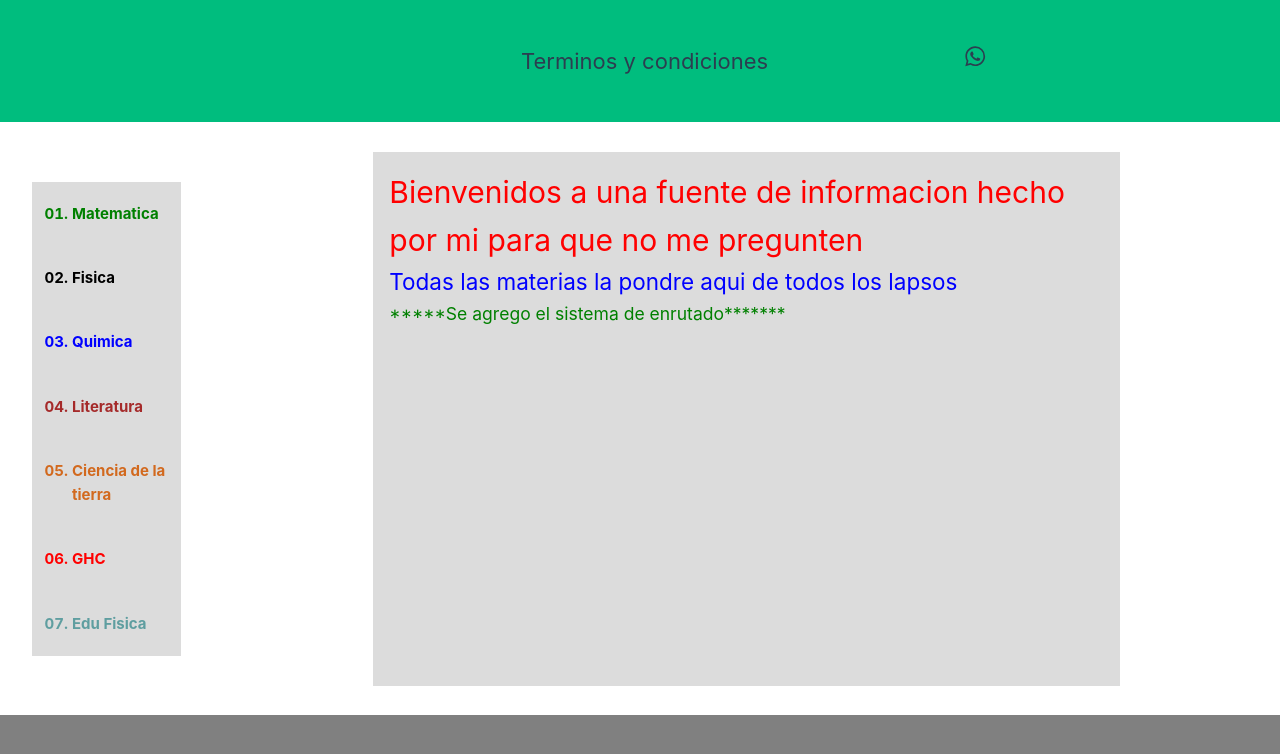
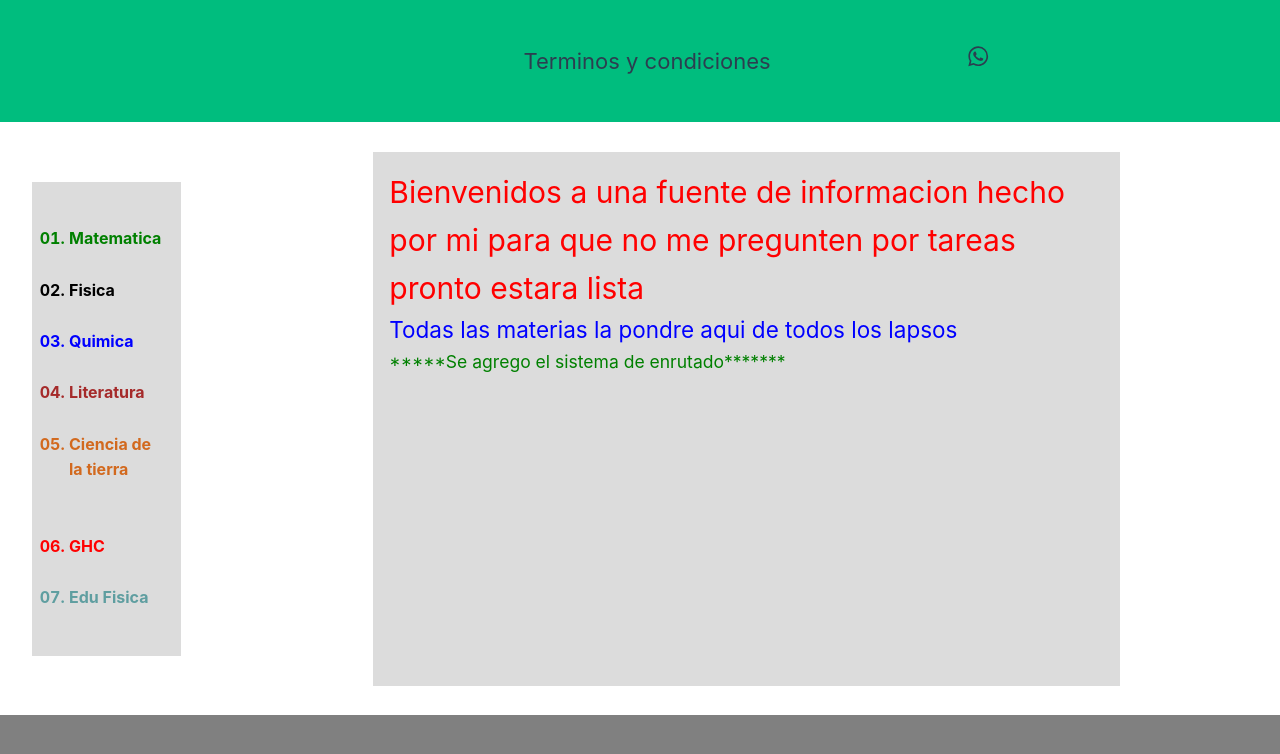
Before and after one commit to GinoMartinez080808/Proyecto-Inv-del-liceo, a Vue app in the folder inv-lic/: page / in a window 1280 px wide. Shown: the top 754 px of the page. Built offline with nearby package versions, Linux system fonts and the light colour scheme.

Commit message:
modified:   inv-lic/src/App.vue 	modified:   inv-lic/src/assets/main.css 	modified:   inv-lic/src/views/HomeView.vue

```diff
--- a/inv-lic/src/App.vue
+++ b/inv-lic/src/App.vue
@@ -210,6 +210,7 @@ background-color: gray;}
   height: 100%;
 }
 }
+
 @media (min-width: 400px) {
 header { grid-area: header;
   background: hsla(160, 100%, 37%, 1);
@@ -221,44 +222,44 @@ header { grid-area: header;
 .matematica{
   color: green;
   font-weight: bolder;
-  list-style:decimal-leading-zero ;
+
 
 }
 .quimica{
   color: blue;
   font-weight: bolder;
-  list-style:decimal-leading-zero ;
+
 
 }
 .fisica{
 
   color: black;
   font-weight: bolder;
-  list-style:decimal-leading-zero ;
+
 
 }
 .ghc{
   color: red;
   font-weight: bolder;
-  list-style:decimal-leading-zero ;
+
 
 }
 .literatura{
   color:brown;
   font-weight: bold;
-  list-style:decimal-leading-zero ;
+
 
 }
 .ci{
   color:chocolate;
   font-weight: bolder;
-  list-style:decimal-leading-zero ;
+
 
 }
 .edufisica{
   color:cadetblue;
   font-weight: bolder;
-  list-style:decimal-leading-zero;
+
 
 }
 li:hover{
--- a/inv-lic/src/assets/main.css
+++ b/inv-lic/src/assets/main.css
@@ -22,6 +22,7 @@ body {
   background-color: white;
 }
 @media (min-width: 400px) {
+
   .ulL{
     height: 100%;
     width: 100%;
@@ -30,7 +31,9 @@ body {
     align-items: normal;
     flex-direction: row;
     flex-wrap: wrap;
-
+    list-style: none;
+   padding:1rem ;
+   font-size: 16px;
 
     }
     .links{
@@ -70,7 +73,7 @@ body {
     justify-content: space-around;
     align-items: normal;
     flex-direction: column;
-
+    padding:2rem ;
     }
     .links{
       background: gainsboro;
@@ -108,3 +111,8 @@ body {
   overflow: auto;
   background: gainsboro;
 }
+
+
+li{
+  margin-left: 5px;
+}
--- a/inv-lic/src/views/HomeView.vue
+++ b/inv-lic/src/views/HomeView.vue
@@ -4,7 +4,7 @@ import TheWelcome from '../components/TheWelcome.vue'
 
 <template>
   <div class="pag">
-    <h1>Bienvenidos a una fuente de informacion hecho por mi para que no me pregunten</h1>
+    <h1>Bienvenidos a una fuente de informacion hecho por mi para que no me pregunten por tareas pronto estara lista</h1>
     <h2>Todas las materias la pondre aqui de todos los lapsos</h2>
     <h3>*****Se agrego el sistema de enrutado*******</h3>
   </div>
```
